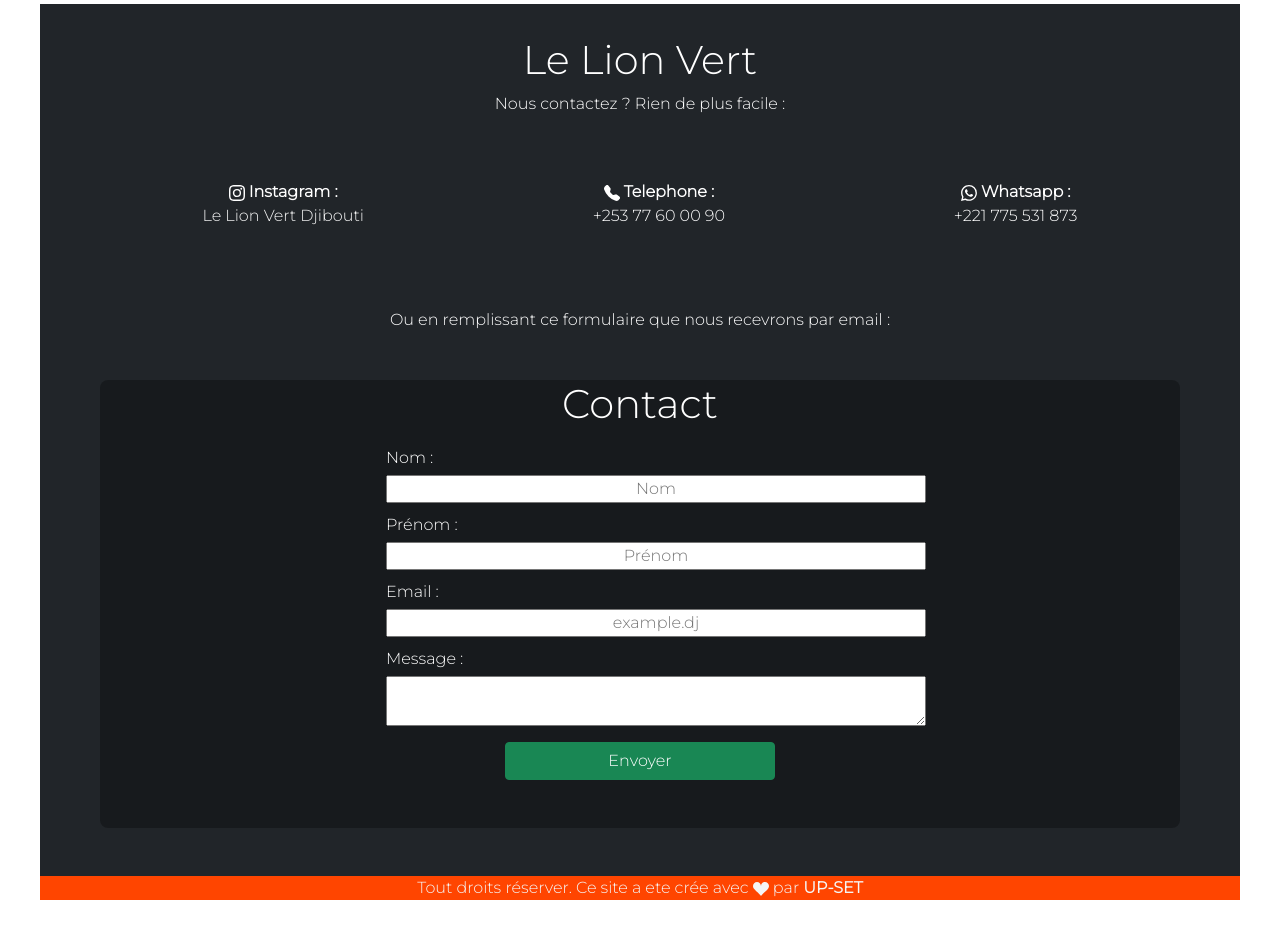
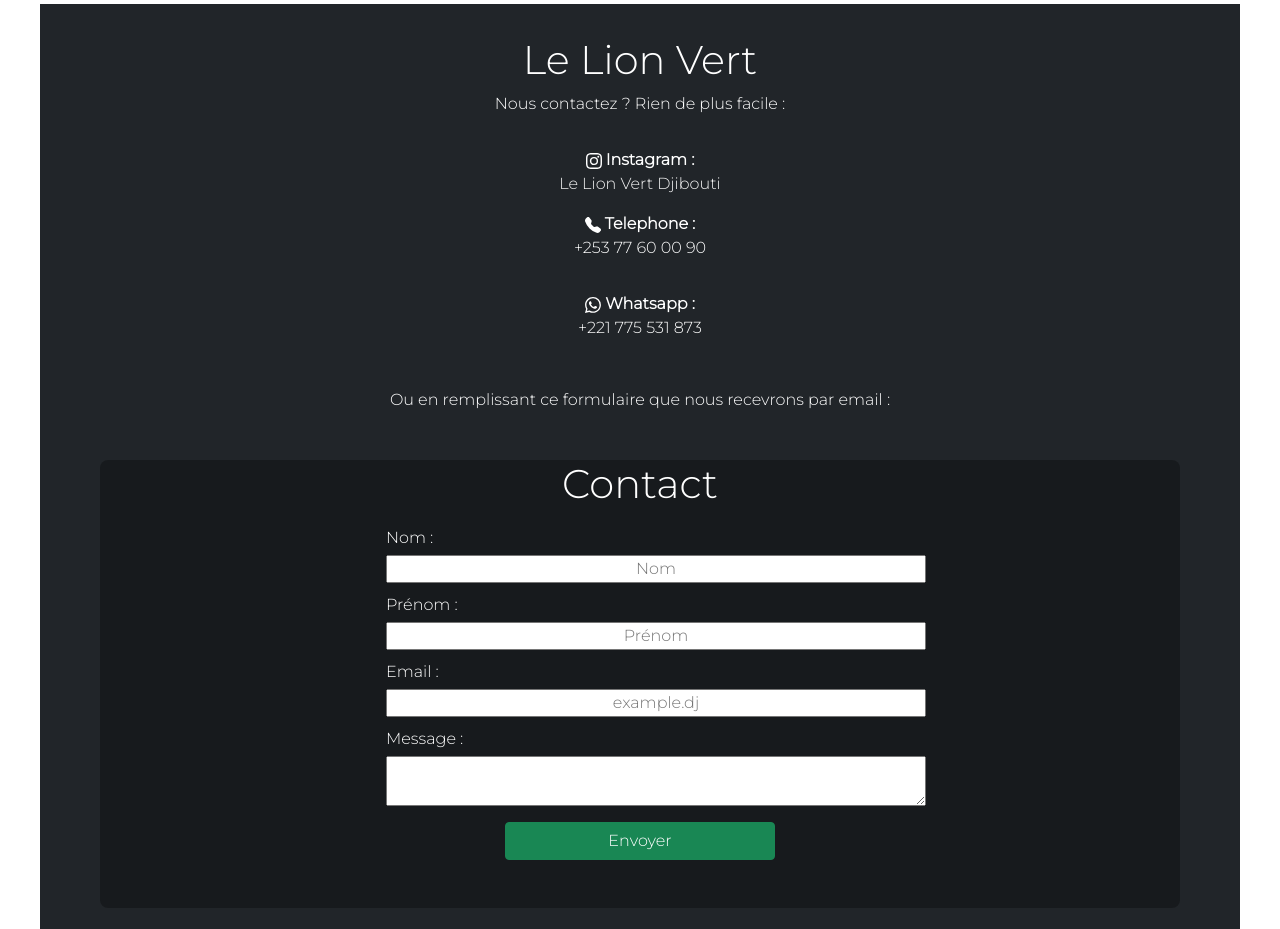
Before and after one commit to BigAma/LeLionVert, a React (Create React App) app: page / in a window 1280 px wide. Shown: the part 860-1789 px from the top of the page. Before the commit the page ends 1760 px from the top, so only its background shows below. Built offline with nearby package versions, Linux system fonts and the light colour scheme.

Commit message:
Derniere Modif Ameliorer

```diff
--- a/src/components/Footer/footer.css
+++ b/src/components/Footer/footer.css
@@ -62,4 +62,11 @@
     .form-form{
         width: 50%;
     }
+
+    .footer-contact-link{
+        display: flex;
+        flex-direction: column;
+        justify-content: space-around;
+        padding: 1em;
+    }
 }
```
